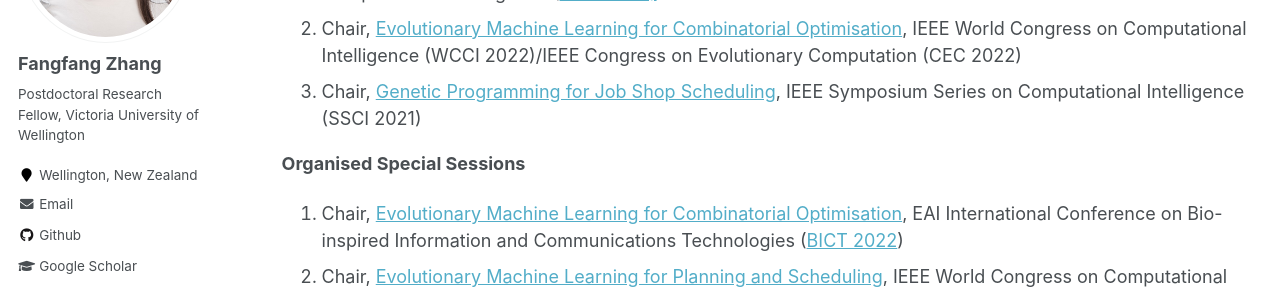
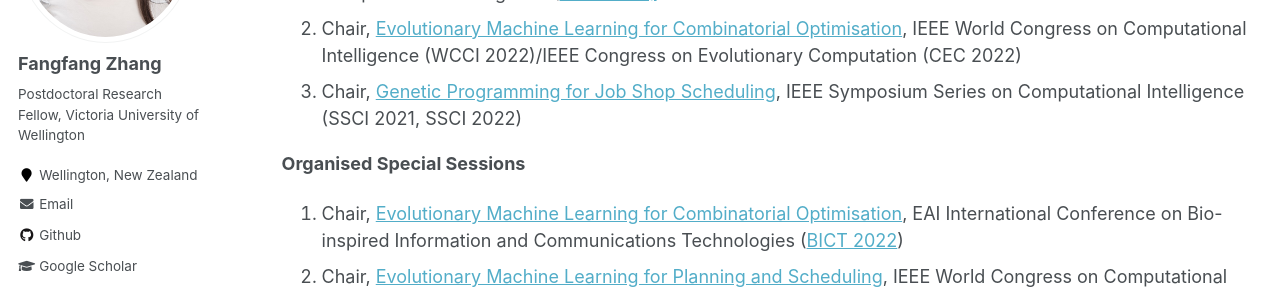
Before and after one commit to fangfang-zhang/fangfang-zhang.github.io, a Jekyll site: the page built from _pages/professional-activities.md, in a window 1280 px wide and 900 px high, scrolled down 586 px. Shown: the part 179-468 px from the top of the window. Built offline with Jekyll 4.4.1, drawn with Linux system fonts in a browser that asks for light colours; some web fonts are replaced.

Commit message:
ssci2022

```diff
--- a/_pages/professional-activities.md
+++ b/_pages/professional-activities.md
@@ -30,7 +30,7 @@ ul li { padding: 5px 0px; }
 <ol>
 <li> Chair, Genetic Programming and Machine Learning for Job Shop Scheduling, IEEE Symposium Series on Computational Intelligence (<a href="https://ieeessci2022.org/">SSCI 2022)</a> </li>
 <li> Chair, <a href="https://fangfang-zhang.github.io/CEC2022Tutorial/"> Evolutionary Machine Learning for Combinatorial Optimisation</a>, IEEE World Congress on Computational Intelligence (WCCI 2022)/IEEE Congress on Evolutionary Computation (CEC 2022) </li>
-<li> Chair, <a href="https://attend.ieee.org/ssci-2021/tutorial-genetic-programming-for-job-shop-scheduling/"> Genetic Programming for Job Shop Scheduling</a>, IEEE Symposium Series on Computational Intelligence (SSCI 2021) </li>
+<li> Chair, <a href="https://attend.ieee.org/ssci-2021/tutorial-genetic-programming-for-job-shop-scheduling/"> Genetic Programming for Job Shop Scheduling</a>, IEEE Symposium Series on Computational Intelligence (SSCI 2021, SSCI 2022) </li>
 </ol>
 
 **Organised Special Sessions**
```
Also changed, not shown: 1 other file.
